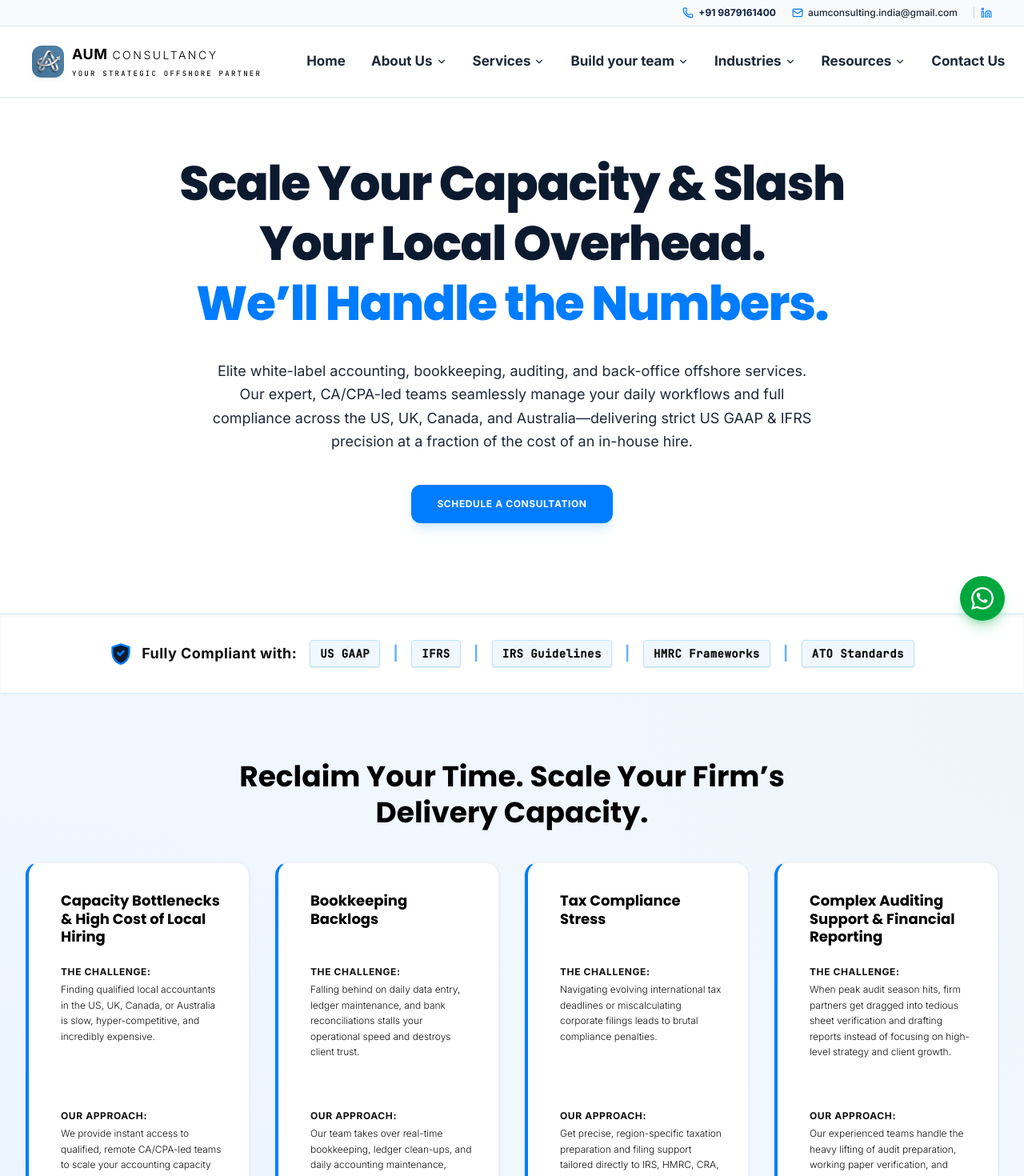
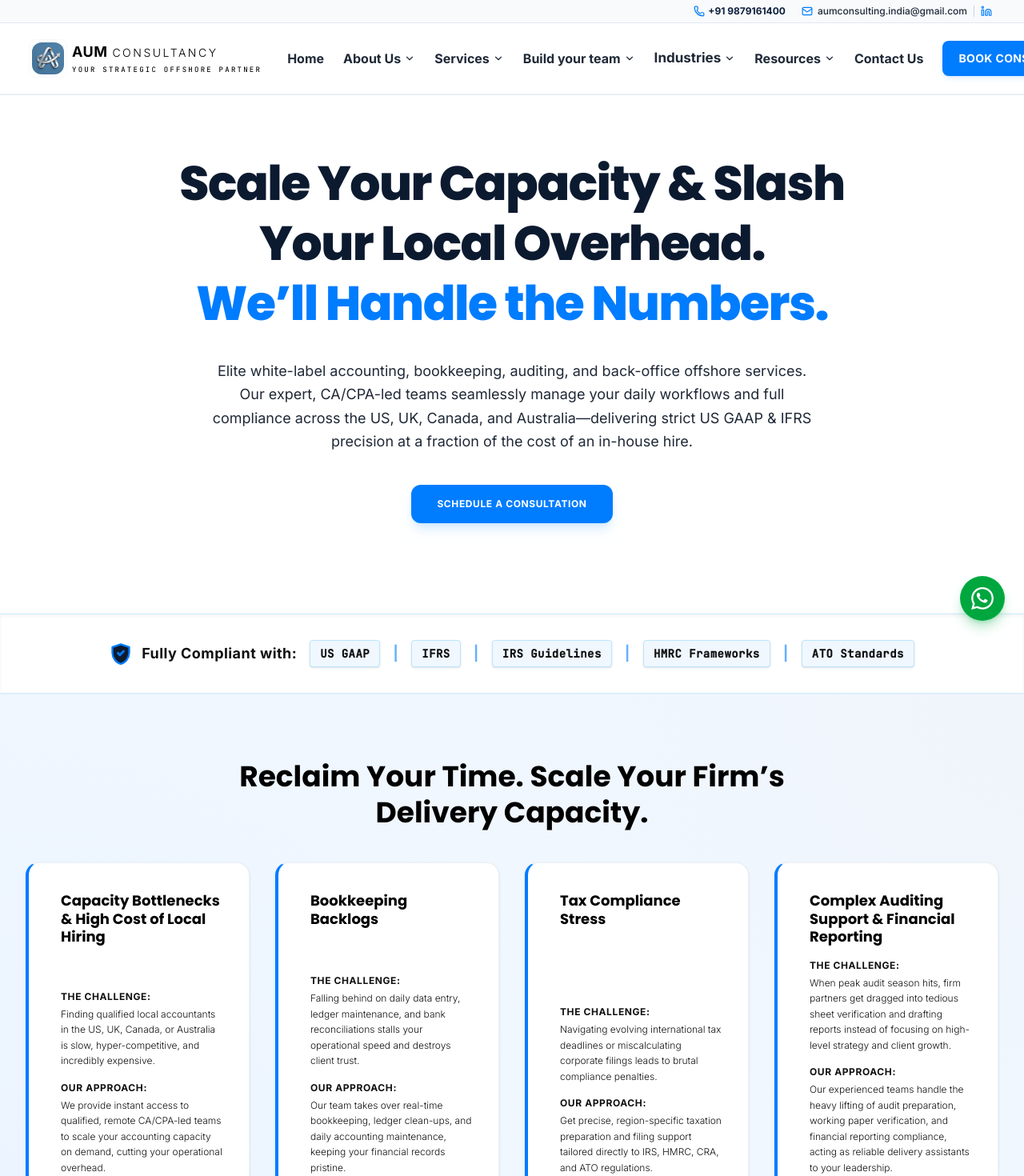
Before and after one commit to Devpanchal25/Aum-Consultancy-2-, a React (Vite) app: page / in a window 1280 px wide. Shown: the top 1470 px of the page at 80% size. Built offline with nearby package versions, Linux system fonts and the light colour scheme.

Commit message:
Updated website

```diff
--- a/src/components/Logo.tsx
+++ b/src/components/Logo.tsx
@@ -75,14 +75,14 @@ export default function Logo({
       {/* Corporate Typography branding */}
       <div className="flex flex-col select-none">
         <div className="flex items-baseline leading-none">
-          <span className={`font-sans font-extrabold text-base sm:text-lg tracking-wide uppercase transition-colors duration-300 ${displayTextColor}`}>
+          <span className={`font-sans font-extrabold text-sm sm:text-lg tracking-wide uppercase transition-colors duration-300 ${displayTextColor}`}>
             AUM
           </span>
-          <span className={`font-sans font-light text-xs sm:text-sm tracking-[0.18em] ml-1.5 uppercase ${brandTextColor}`}>
+          <span className={`font-sans font-light text-[11px] sm:text-sm tracking-[0.12em] sm:tracking-[0.18em] ml-1 sm:ml-1.5 uppercase ${brandTextColor}`}>
             Consultancy
           </span>
         </div>
-        <span className={`text-[8px] sm:text-[9px] font-mono tracking-[0.25em] mt-1 uppercase ${subtextColor}`}>
+        <span className={`text-[7.5px] sm:text-[9px] font-mono tracking-[0.1em] sm:tracking-[0.25em] mt-0.5 uppercase ${subtextColor}`}>
           Your Strategic Offshore Partner
         </span>
       </div>
--- a/src/components/Navbar.tsx
+++ b/src/components/Navbar.tsx
@@ -203,21 +203,21 @@ export default function Navbar({
     <header className="fixed top-0 left-0 right-0 z-50 w-full transition-all duration-300">
 
       {/* Upper Info Top Bar with Phone, Email & LinkedIn */}
-      <div className="bg-slate-50 border-b border-slate-200 text-slate-600 py-2 text-xs font-medium">
-        <div className="max-w-[1440px] mx-auto px-4 sm:px-6 lg:px-10 flex items-center justify-center sm:justify-end">
-          <div className="flex flex-wrap items-center justify-center sm:justify-end gap-3 sm:gap-5 text-[11px] sm:text-xs">
-            <a href="tel:+919879161400" className="flex items-center gap-1.5 hover:text-[#007cff] transition-colors font-bold text-navy-900">
+      <div className="bg-slate-50 border-b border-slate-200 text-slate-600 py-1.5 text-[11px] sm:text-xs font-medium">
+        <div className="max-w-[1440px] mx-auto px-3 sm:px-6 lg:px-10 flex items-center justify-between sm:justify-end gap-2">
+          <div className="flex items-center gap-3 sm:gap-5 min-w-0 overflow-hidden">
+            <a href="tel:+919879161400" className="flex items-center gap-1 hover:text-[#007cff] transition-colors font-bold text-navy-900 shrink-0">
               <Phone className="w-3.5 h-3.5 text-[#007cff]" />
               <span>+91 9879161400</span>
             </a>
-            <a href="mailto:aumconsulting.india@gmail.com" className="flex items-center gap-1.5 hover:text-[#007cff] transition-colors text-slate-700">
-              <Mail className="w-3.5 h-3.5 text-[#007cff]" />
-              <span>aumconsulting.india@gmail.com</span>
-            </a>
-            <a href="https://www.linkedin.com/company/aum-consultancy-india/" target="_blank" rel="noreferrer" className="flex items-center gap-1 pl-2 border-l border-slate-300 text-slate-500 hover:text-[#007cff] transition-colors" title="LinkedIn">
-              <Linkedin className="w-3.5 h-3.5 text-[#007cff]" />
+            <a href="mailto:aumconsulting.india@gmail.com" className="hidden sm:flex items-center gap-1.5 hover:text-[#007cff] transition-colors text-slate-700 truncate">
+              <Mail className="w-3.5 h-3.5 text-[#007cff] shrink-0" />
+              <span className="truncate">aumconsulting.india@gmail.com</span>
             </a>
           </div>
+          <a href="https://www.linkedin.com/company/aum-consultancy-india/" target="_blank" rel="noreferrer" className="flex items-center gap-1 pl-2 border-l border-slate-300 text-slate-500 hover:text-[#007cff] transition-colors shrink-0" title="LinkedIn">
+            <Linkedin className="w-3.5 h-3.5 text-[#007cff]" />
+          </a>
         </div>
       </div>
 
@@ -227,11 +227,11 @@ export default function Navbar({
           ? 'bg-white/95 backdrop-blur-md shadow-md border-slate-200/80 py-3'
           : 'bg-white/90 backdrop-blur-sm border-slate-100 py-4'
       }`}>
-        <div className="max-w-[1440px] mx-auto px-4 sm:px-6 lg:px-10">
+        <div className="max-w-[1440px] mx-auto px-3 sm:px-6 lg:px-10">
           <div className="flex justify-between items-center h-14">
 
             {/* Logo with explicit left alignment and spacing */}
-            <div className="shrink-0 mr-2 sm:mr-4 lg:mr-10 xl:mr-14 flex items-center">
+            <div className="shrink-0 mr-2 sm:mr-3 xl:mr-8 flex items-center">
               <Logo
                 onClick={() => handleNavClick('home')}
                 id="navbar-logo"
@@ -240,10 +240,10 @@ export default function Navbar({
             </div>
 
             {/* Desktop Navigation Links */}
-            <div className="hidden lg:flex items-center gap-5 xl:gap-8 shrink-0 whitespace-nowrap">
+            <div className="hidden xl:flex items-center gap-3 xl:gap-6 shrink-0 whitespace-nowrap">
               <button
                 onClick={() => handleNavClick('home')}
-                className={`text-[17px] font-bold transition-colors hover:text-[#007cff] cursor-pointer whitespace-nowrap ${currentPage === 'home' ? 'text-[#007cff]' : 'text-slate-600'}`}
+                className={`text-[15px] xl:text-[16px] font-bold transition-colors hover:text-[#007cff] cursor-pointer whitespace-nowrap ${currentPage === 'home' ? 'text-[#007cff]' : 'text-slate-600'}`}
               >
                 Home
               </button>
@@ -256,7 +256,7 @@ export default function Navbar({
               >
                 <button
                   onClick={() => handleNavClick('about')}
-                  className={`flex items-center gap-1 text-[17px] font-bold transition-colors hover:text-[#007cff] cursor-pointer whitespace-nowrap ${currentPage === 'about' ? 'text-[#007cff]' : 'text-slate-600'}`}
+                  className={`flex items-center gap-1 text-[15px] xl:text-[16px] font-bold transition-colors hover:text-[#007cff] cursor-pointer whitespace-nowrap ${currentPage === 'about' ? 'text-[#007cff]' : 'text-slate-600'}`}
                 >
                   About Us
                   <ChevronDown className={`w-3.5 h-3.5 transition-transform duration-200 ${activeMega === 'about' ? 'rotate-180' : ''}`} />
@@ -303,7 +303,7 @@ export default function Navbar({
               >
                 <button
                   onClick={() => handleNavClick('services')}
-                  className={`flex items-center gap-1 text-[17px] font-bold transition-colors hover:text-[#007cff] cursor-pointer whitespace-nowrap ${currentPage === 'services' ? 'text-[#007cff]' : 'text-slate-600'}`}
+                  className={`flex items-center gap-1 text-[15px] xl:text-[16px] font-bold transition-colors hover:text-[#007cff] cursor-pointer whitespace-nowrap ${currentPage === 'services' ? 'text-[#007cff]' : 'text-slate-600'}`}
                 >
                   Services
                   <ChevronDown className={`w-3.5 h-3.5 transition-transform duration-200 ${activeMega === 'services' ? 'rotate-180' : ''}`} />
@@ -311,7 +311,7 @@ export default function Navbar({
 
                 {/* Services Mega Menu Panel */}
                 {activeMega === 'services' && (
-                  <div className="absolute top-full -left-64 w-[920px] max-w-[95vw] pt-2 z-50 animate-fadeIn">
+                  <div className="absolute top-full left-1/2 -translate-x-1/2 w-[920px] max-w-[92vw] pt-2 z-50 animate-fadeIn">
                     <div className="bg-white border border-slate-200/80 shadow-2xl rounded-2xl grid grid-cols-12 overflow-hidden">
 
                       {/* Left Sidebar: Division Tabs */}
@@ -417,7 +417,7 @@ export default function Navbar({
                     setActiveMega(null);
                     navigate('/build-your-team');
                   }}
-                  className={`flex items-center gap-1 text-[17px] font-bold transition-colors hover:text-[#007cff] cursor-pointer whitespace-nowrap ${currentPage === 'services' ? 'text-[#007cff]' : 'text-slate-600'}`}
+                  className={`flex items-center gap-1 text-[15px] xl:text-[16px] font-bold transition-colors hover:text-[#007cff] cursor-pointer whitespace-nowrap ${currentPage === 'services' ? 'text-[#007cff]' : 'text-slate-600'}`}
                 >
                   Build your team
                   <ChevronDown className={`w-3.5 h-3.5 transition-transform duration-200 ${activeMega === 'hire' ? 'rotate-180' : ''}`} />
@@ -425,7 +425,7 @@ export default function Navbar({
 
                 {/* Build your team Mega Menu Panel */}
                 {activeMega === 'hire' && (
-                  <div className="absolute top-full -left-28 w-[720px] max-w-[95vw] pt-2 z-50 animate-fadeIn">
+                  <div className="absolute top-full left-1/2 -translate-x-1/2 w-[720px] max-w-[92vw] pt-2 z-50 animate-fadeIn">
                     <div className="bg-white border border-slate-200/80 shadow-2xl rounded-xl p-5">
                       <div className="border-b border-slate-100 pb-3 mb-3 flex justify-between items-center">
                         <span className="text-xs font-bold text-navy-900 uppercase tracking-widest font-mono">Build Your Team</span>
@@ -499,7 +499,7 @@ export default function Navbar({
 
                 {/* Industries Mega Menu Panel */}
                 {activeMega === 'industries' && (
-                  <div className="absolute top-full -left-[280px] w-[840px] max-w-[95vw] pt-2 z-50 animate-fadeIn">
+                  <div className="absolute top-full left-1/2 -translate-x-1/2 w-[840px] max-w-[92vw] pt-2 z-50 animate-fadeIn">
                     <div className="bg-white border border-slate-200/80 shadow-2xl rounded-xl p-6">
                       <div className="border-b border-slate-100 pb-3 mb-3 flex justify-between items-center">
                         <span className="text-xs font-bold text-navy-900 uppercase tracking-widest font-mono">Industries</span>
@@ -563,7 +563,7 @@ export default function Navbar({
                     setActiveMega(null);
                     navigate('/resources');
                   }}
-                  className={`flex items-center gap-1 text-[17px] font-bold transition-colors hover:text-[#007cff] cursor-pointer whitespace-nowrap ${currentPage === 'blog' ? 'text-[#007cff]' : 'text-slate-600'}`}
+                  className={`flex items-center gap-1 text-[15px] xl:text-[16px] font-bold transition-colors hover:text-[#007cff] cursor-pointer whitespace-nowrap ${currentPage === 'blog' ? 'text-[#007cff]' : 'text-slate-600'}`}
                 >
                   Resources
                   <ChevronDown className={`w-3.5 h-3.5 transition-transform duration-200 ${activeMega === 'resources' ? 'rotate-180' : ''}`} />
@@ -620,17 +620,17 @@ export default function Navbar({
 
               <button
                 onClick={() => handleNavClick('contact')}
-                className={`text-[17px] font-bold transition-colors hover:text-[#007cff] cursor-pointer whitespace-nowrap ${currentPage === 'contact' ? 'text-[#007cff]' : 'text-slate-600'}`}
+                className={`text-[15px] xl:text-[16px] font-bold transition-colors hover:text-[#007cff] cursor-pointer whitespace-nowrap ${currentPage === 'contact' ? 'text-[#007cff]' : 'text-slate-600'}`}
               >
                 Contact Us
               </button>
             </div>
 
             {/* Action CTAs - Solid Warm Golden Amber Button */}
-            <div className="hidden lg:flex items-center gap-2 shrink-0">
+            <div className="hidden xl:flex items-center gap-2 shrink-0">
               <button
                 onClick={openConsultation}
-                className="bg-[#007cff] hover:bg-blue-600 text-white text-sm px-5 py-3 rounded-lg font-bold tracking-wide shadow-md shadow-blue-500/10 hover:scale-[1.02] transition-all uppercase whitespace-nowrap cursor-pointer ml-8"
+                className="bg-[#007cff] hover:bg-blue-600 text-white text-xs xl:text-sm px-4 xl:px-5 py-2.5 xl:py-3 rounded-lg font-bold tracking-wide shadow-md shadow-blue-500/10 hover:scale-[1.02] transition-all uppercase whitespace-nowrap cursor-pointer ml-3 xl:ml-6"
                 id="nav-consultation-btn"
               >
                 Book Consultation
@@ -638,16 +638,16 @@ export default function Navbar({
             </div>
 
             {/* Mobile Hamburger Menu Toggle */}
-            <div className="lg:hidden flex items-center gap-3">
+            <div className="xl:hidden flex items-center gap-1.5 sm:gap-3 shrink-0">
               <button
                 onClick={openConsultation}
-                className="bg-[#007cff] hover:bg-blue-600 text-white text-sm px-4 py-2 rounded-md font-bold transition-all"
+                className="bg-[#007cff] hover:bg-blue-600 text-white text-[11px] sm:text-sm px-2.5 sm:px-4 py-1.5 sm:py-2 rounded-md font-bold transition-all uppercase whitespace-nowrap"
               >
                 Consult Free
               </button>
               <button
                 onClick={() => setIsOpen(!isOpen)}
-                className="text-slate-750 p-2 focus:outline-none bg-slate-100 rounded-md border border-slate-200 cursor-pointer"
+                className="text-slate-750 p-1.5 sm:p-2 focus:outline-none bg-slate-100 rounded-md border border-slate-200 cursor-pointer shrink-0"
                 id="mobile-menu-toggle"
               >
                 {isOpen ? <X className="w-5 h-5" /> : <Menu className="w-5 h-5" />}
@@ -659,7 +659,7 @@ export default function Navbar({
 
         {/* Mobile Navigation Drawer */}
         {isOpen && (
-          <div className="lg:hidden absolute top-full left-0 right-0 bg-white border-t border-slate-200 shadow-2xl p-6 flex flex-col gap-4 animate-slideDown max-h-[85vh] overflow-y-auto">
+          <div className="xl:hidden absolute top-full left-0 right-0 bg-white border-t border-slate-200 shadow-2xl p-6 flex flex-col gap-4 animate-slideDown max-h-[85vh] overflow-y-auto">
             <button
               onClick={() => handleNavClick('home')}
               className={`text-left text-base font-semibold pb-2 border-b border-slate-100 ${currentPage === 'home' ? 'text-[#007cff]' : 'text-slate-700'}`}
--- a/src/views/HomeView.tsx
+++ b/src/views/HomeView.tsx
@@ -189,17 +189,17 @@ export default function HomeView({ setCurrentPage, openConsultation, openQuote }
           <div className="grid grid-cols-1 md:grid-cols-2 lg:grid-cols-4 gap-6 lg:gap-8">
             {/* Item 1 */}
             <div className="bg-white border border-slate-200/60 border-l-4 border-l-indigo-600 rounded-2xl shadow-sm relative overflow-hidden flex flex-col h-full">
-              <div className="p-6 sm:p-8 flex-1 flex flex-col justify-between">
-                <div className="flex items-start pl-2 min-h-[52px] sm:min-h-[60px] md:min-h-[64px] lg:min-h-[104px] xl:min-h-[88px] 2xl:min-h-[64px]">
+              <div className="p-6 sm:p-8 flex-1 flex flex-col justify-between space-y-4">
+                <div className="flex items-start pl-2">
                   <h3 className="font-serif text-base sm:text-lg font-bold text-black leading-tight pt-1">Capacity Bottlenecks & High Cost of Local Hiring</h3>
                 </div>
 
-                <div className="space-y-4 pl-2 mt-2">
+                <div className="space-y-4 pl-2">
                   <div className="space-y-1">
                     <div className="flex items-center gap-2 text-xs font-bold text-slate-500 uppercase tracking-wider">
                       <span>The Challenge:</span>
                     </div>
-                    <p className="text-xs text-slate-600 leading-relaxed font-light min-h-[112px] md:min-h-[96px] lg:min-h-[176px] xl:min-h-[144px] 2xl:min-h-[112px]">
+                    <p className="text-xs text-slate-600 leading-relaxed font-light">
                       Finding qualified local accountants in the US, UK, Canada, or Australia is slow, hyper-competitive, and incredibly expensive.
                     </p>
                   </div>
@@ -207,7 +207,7 @@ export default function HomeView({ setCurrentPage, openConsultation, openQuote }
                     <div className="flex items-center gap-2 text-xs font-bold text-indigo-600 uppercase tracking-wider">
                       <span>Our Approach:</span>
                     </div>
-                    <p className="text-xs text-slate-700 leading-relaxed font-light min-h-[128px] md:min-h-[112px] lg:min-h-[192px] xl:min-h-[160px] 2xl:min-h-[128px]">
+                    <p className="text-xs text-slate-700 leading-relaxed font-light">
                       We provide instant access to qualified, remote CA/CPA-led teams to scale your accounting capacity on demand, cutting your operational overhead.
                     </p>
                   </div>
@@ -217,17 +217,17 @@ export default function HomeView({ setCurrentPage, openConsultation, openQuote }
 
             {/* Item 2 */}
             <div className="bg-white border border-slate-200/60 border-l-4 border-l-indigo-600 rounded-2xl shadow-sm relative overflow-hidden flex flex-col h-full">
-              <div className="p-6 sm:p-8 flex-1 flex flex-col justify-between">
-                <div className="flex items-start pl-2 min-h-[52px] sm:min-h-[60px] md:min-h-[64px] lg:min-h-[104px] xl:min-h-[88px] 2xl:min-h-[64px]">
+              <div className="p-6 sm:p-8 flex-1 flex flex-col justify-between space-y-4">
+                <div className="flex items-start pl-2">
                   <h3 className="font-serif text-base sm:text-lg font-bold text-black leading-tight pt-1">Bookkeeping Backlogs</h3>
                 </div>
 
-                <div className="space-y-4 pl-2 mt-2">
+                <div className="space-y-4 pl-2">
                   <div className="space-y-1">
                     <div className="flex items-center gap-2 text-xs font-bold text-slate-500 uppercase tracking-wider">
                       <span>The Challenge:</span>
                     </div>
-                    <p className="text-xs text-slate-600 leading-relaxed font-light min-h-[112px] md:min-h-[96px] lg:min-h-[176px] xl:min-h-[144px] 2xl:min-h-[112px]">
+                    <p className="text-xs text-slate-600 leading-relaxed font-light">
                       Falling behind on daily data entry, ledger maintenance, and bank reconciliations stalls your operational speed and destroys client trust.
                     </p>
                   </div>
@@ -235,7 +235,7 @@ export default function HomeView({ setCurrentPage, openConsultation, openQuote }
                     <div className="flex items-center gap-2 text-xs font-bold text-indigo-600 uppercase tracking-wider">
                       <span>Our Approach:</span>
                     </div>
-                    <p className="text-xs text-slate-700 leading-relaxed font-light min-h-[128px] md:min-h-[112px] lg:min-h-[192px] xl:min-h-[160px] 2xl:min-h-[128px]">
+                    <p className="text-xs text-slate-700 leading-relaxed font-light">
                       Our team takes over real-time bookkeeping, ledger clean-ups, and daily accounting maintenance, keeping your financial records pristine.
                     </p>
                   </div>
@@ -245,17 +245,17 @@ export default function HomeView({ setCurrentPage, openConsultation, openQuote }
 
             {/* Item 3 */}
             <div className="bg-white border border-slate-200/60 border-l-4 border-l-indigo-600 rounded-2xl shadow-sm relative overflow-hidden flex flex-col h-full">
-              <div className="p-6 sm:p-8 flex-1 flex flex-col justify-between">
-                <div className="flex items-start pl-2 min-h-[52px] sm:min-h-[60px] md:min-h-[64px] lg:min-h-[104px] xl:min-h-[88px] 2xl:min-h-[64px]">
+              <div className="p-6 sm:p-8 flex-1 flex flex-col justify-between space-y-4">
+                <div className="flex items-start pl-2">
                   <h3 className="font-serif text-base sm:text-lg font-bold text-black leading-tight pt-1">Tax Compliance Stress</h3>
                 </div>
 
-                <div className="space-y-4 pl-2 mt-2">
+                <div className="space-y-4 pl-2">
                   <div className="space-y-1">
                     <div className="flex items-center gap-2 text-xs font-bold text-slate-500 uppercase tracking-wider">
                       <span>The Challenge:</span>
                     </div>
-                    <p className="text-xs text-slate-600 leading-relaxed font-light min-h-[112px] md:min-h-[96px] lg:min-h-[176px] xl:min-h-[144px] 2xl:min-h-[112px]">
+                    <p className="text-xs text-slate-600 leading-relaxed font-light">
                       Navigating evolving international tax deadlines or miscalculating corporate filings leads to brutal compliance penalties.
                     </p>
                   </div>
@@ -263,7 +263,7 @@ export default function HomeView({ setCurrentPage, openConsultation, openQuote }
                     <div className="flex items-center gap-2 text-xs font-bold text-indigo-600 uppercase tracking-wider">
                       <span>Our Approach:</span>
                     </div>
-                    <p className="text-xs text-slate-700 leading-relaxed font-light min-h-[128px] md:min-h-[112px] lg:min-h-[192px] xl:min-h-[160px] 2xl:min-h-[128px]">
+                    <p className="text-xs text-slate-700 leading-relaxed font-light">
                       Get precise, region-specific taxation preparation and filing support tailored directly to IRS, HMRC, CRA, and ATO regulations.
                     </p>
                   </div>
@@ -273,17 +273,17 @@ export default function HomeView({ setCurrentPage, openConsultation, openQuote }
 
             {/* Item 4 */}
             <div className="bg-white border border-slate-200/60 border-l-4 border-l-indigo-600 rounded-2xl shadow-sm relative overflow-hidden flex flex-col h-full">
-              <div className="p-6 sm:p-8 flex-1 flex flex-col justify-between">
-                <div className="flex items-start pl-2 min-h-[52px] sm:min-h-[60px] md:min-h-[64px] lg:min-h-[104px] xl:min-h-[88px] 2xl:min-h-[64px]">
+              <div className="p-6 sm:p-8 flex-1 flex flex-col justify-between space-y-4">
+                <div className="flex items-start pl-2">
                   <h3 className="font-serif text-base sm:text-lg font-bold text-black leading-tight pt-1">Complex Auditing Support & Financial Reporting</h3>
                 </div>
 
-                <div className="space-y-4 pl-2 mt-2">
+                <div className="space-y-4 pl-2">
                   <div className="space-y-1">
                     <div className="flex items-center gap-2 text-xs font-bold text-slate-500 uppercase tracking-wider">
                       <span>The Challenge:</span>
                     </div>
-                    <p className="text-xs text-slate-600 leading-relaxed font-light min-h-[112px] md:min-h-[96px] lg:min-h-[176px] xl:min-h-[144px] 2xl:min-h-[112px]">
+                    <p className="text-xs text-slate-600 leading-relaxed font-light">
                       When peak audit season hits, firm partners get dragged into tedious sheet verification and drafting reports instead of focusing on high-level strategy and client growth.
                     </p>
                   </div>
@@ -291,7 +291,7 @@ export default function HomeView({ setCurrentPage, openConsultation, openQuote }
                     <div className="flex items-center gap-2 text-xs font-bold text-indigo-600 uppercase tracking-wider">
                       <span>Our Approach:</span>
                     </div>
-                    <p className="text-xs text-slate-700 leading-relaxed font-light min-h-[128px] md:min-h-[112px] lg:min-h-[192px] xl:min-h-[160px] 2xl:min-h-[128px]">
+                    <p className="text-xs text-slate-700 leading-relaxed font-light">
                       Our experienced teams handle the heavy lifting of audit preparation, working paper verification, and financial reporting compliance, acting as reliable delivery assistants to your leadership.
                     </p>
                   </div>
```
